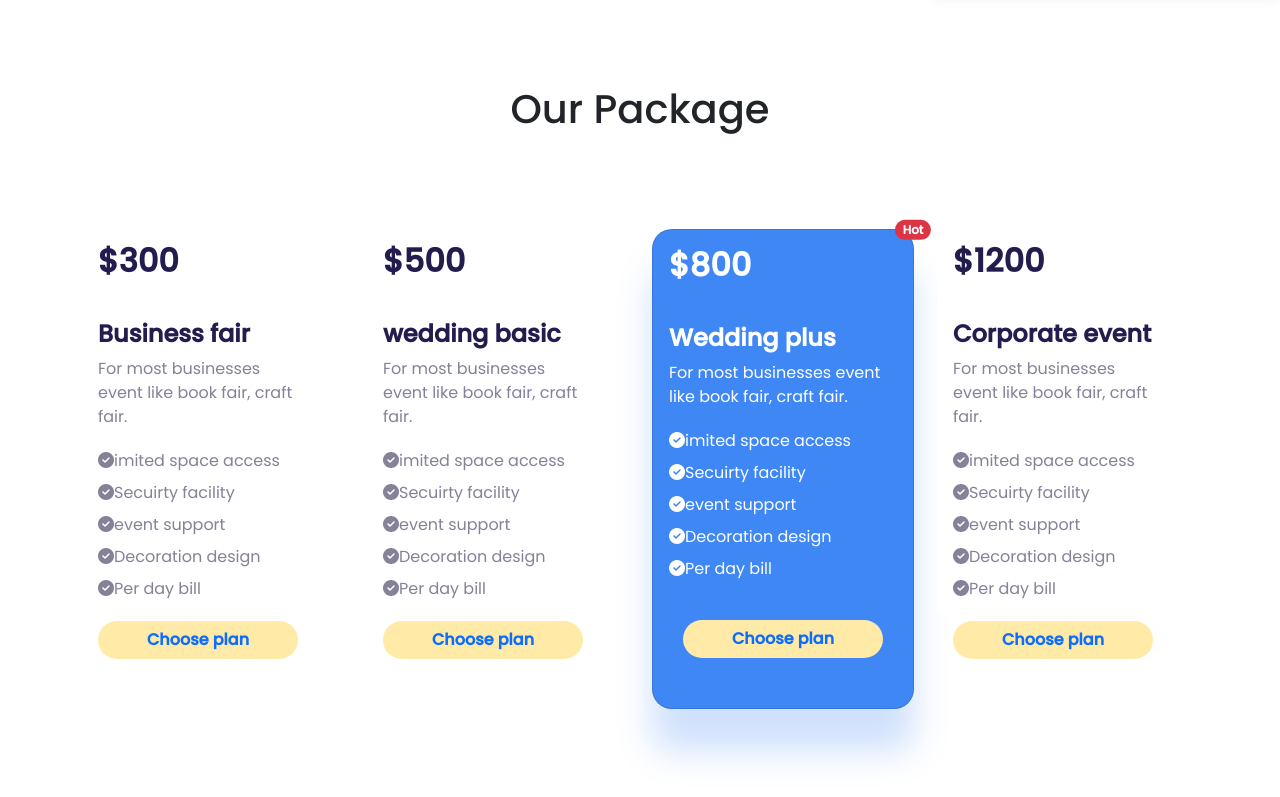
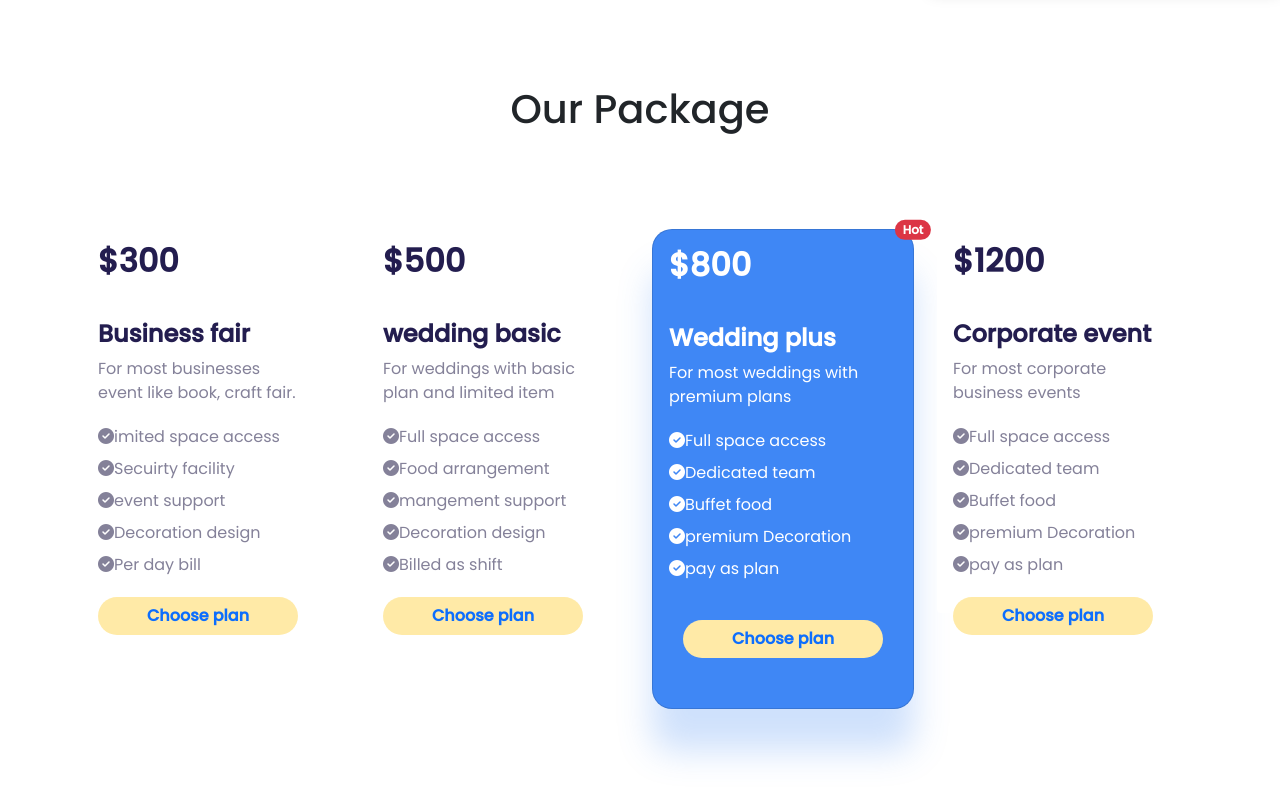
Before and after one commit to ysazzad/convention-center, a plain HTML site: page index.html in a window 1280 px wide. Shown: the part 704-1501 px from the top of the page. Drawn offline with nearby package versions, Linux system fonts and the light colour scheme.

Commit message:
final and final

```diff
--- a/index.html
+++ b/index.html
@@ -66,7 +66,8 @@
                                 next event</h1>
                             <p>A convention center is a large building that is designed to hold a convention, where
                                 individuals and groups gather to promote and share common interests</p>
-                            <button class="btn fw-bold px-5 py-2 book-btn">BOOK NOW</button>
+                            <a href="https://www.occc.net/" target="__blank"><button
+                                    class="btn fw-bold px-5 py-2 book-btn">BOOK NOW</button> </a>
                         </div>
                     </div>
                     <div class="carousel-item">
@@ -77,7 +78,8 @@
                                 next event</h1>
                             <p>A convention center is a large building that is designed to hold a convention, where
                                 individuals and groups gather to promote and share common interests</p>
-                            <button class="btn fw-bold px-5 py-2 book-btn">BOOK NOW</button>
+                            <a href="https://www.occc.net/" target="__blank"> <button
+                                    class="btn fw-bold px-5 py-2 book-btn">BOOK NOW</button></a>
 
                         </div>
                     </div>
@@ -89,7 +91,8 @@
                                 next event</h1>
                             <p>A convention center is a large building that is designed to hold a convention, where
                                 individuals and groups gather to promote and share common interests</p>
-                            <button class="btn fw-bold px-5 py-2 book-btn">BOOK NOW</button>
+                            <a href="https://www.occc.net/" target="__blank"> <button
+                                    class="btn fw-bold px-5 py-2 book-btn">BOOK NOW</button></a>
                         </div>
                     </div>
                 </div>
@@ -140,7 +143,7 @@
                             <h2 class="p-3 fw-bold navy-blue">$300</h2>
                             <div class="card-body">
                                 <h4 class="card-title fw-bold navy-blue">Business fair</h4>
-                                <p class="card-text check-color">For most businesses event like book fair, craft
+                                <p class="card-text check-color">For most businesses event like book, craft
                                     fair.
                                 </p>
                                 <div>
@@ -171,22 +174,24 @@
                             <h2 class="p-3 fw-bold navy-blue">$500</h2>
                             <div class="card-body">
                                 <h4 class="card-title fw-bold navy-blue">wedding basic</h4>
-                                <p class="card-text check-color">For most businesses event like book fair, craft
-                                    fair.
+                                <p class="card-text check-color">For weddings with basic plan
+
+                                    and limited item
                                 </p>
                                 <div>
-                                    <span class="check-color lh-lg"> <i class="fas fa-check-circle "></i>imited space
+                                    <span class="check-color lh-lg"> <i class="fas fa-check-circle "></i>Full space
                                         access</span>
                                     <br>
-                                    <span class="check-color lh-lg"> <i class="fas fa-check-circle"></i>Secuirty
-                                        facility</span> <br>
-                                    <span class="check-color lh-lg"> <i class="fas fa-check-circle"></i>event
-                                        support</span>
+                                    <span class="check-color lh-lg"> <i class="fas fa-check-circle"></i>Food arrangement
+                                    </span> <br>
+                                    <span class="check-color lh-lg"> <i class="fas fa-check-circle"></i>mangement
+                                        support
+                                    </span>
                                     <br>
                                     <span class="check-color lh-lg"> <i class="fas fa-check-circle"></i>Decoration
                                         design</span> <br>
-                                    <span class="check-color lh-lg"> <i class="fas fa-check-circle"></i>Per day
-                                        bill</span>
+                                    <span class="check-color lh-lg"> <i class="fas fa-check-circle"></i>Billed as shift
+                                    </span>
                                     <br>
 
                                 </div>
@@ -204,24 +209,28 @@
                                     <h2 class="p-3  fw-bold text-white">$800</h2>
                                     <div class="card-body">
                                         <h4 class="card-title fw-bold text-white">Wedding plus</h4>
-                                        <p class="card-text text-white">For most businesses event like book fair, craft
-                                            fair.
+                                        <p class="card-text text-white">For most weddings with
+                                            premium plans
+
                                         </p>
                                         <div>
-                                            <span class="text-white lh-lg"> <i class="fas fa-check-circle "></i>imited
+                                            <span class="text-white lh-lg"> <i class="fas fa-check-circle "></i>Full
                                                 space
                                                 access</span>
                                             <br>
-                                            <span class="text-white lh-lg"> <i class="fas fa-check-circle"></i>Secuirty
-                                                facility</span> <br>
-                                            <span class="text-white lh-lg"> <i class="fas fa-check-circle"></i>event
-                                                support</span>
+                                            <span class="text-white lh-lg"> <i class="fas fa-check-circle"></i>Dedicated
+                                                team
+                                            </span> <br>
+                                            <span class="text-white lh-lg"> <i class="fas fa-check-circle"></i>Buffet
+                                                food
+                                            </span>
                                             <br>
-                                            <span class="text-white lh-lg"> <i
-                                                    class="fas fa-check-circle"></i>Decoration
-                                                design</span> <br>
-                                            <span class="text-white lh-lg"> <i class="fas fa-check-circle"></i>Per day
-                                                bill</span>
+                                            <span class="text-white lh-lg"> <i class="fas fa-check-circle"></i>premium
+                                                Decoration
+                                            </span> <br>
+                                            <span class="text-white lh-lg"> <i class="fas fa-check-circle"></i>pay as
+                                                plan
+                                            </span>
                                             <br>
 
                                         </div>
@@ -248,22 +257,24 @@
                             <div class="card-body">
                                 <h4 class="card-title fw-bold navy-blue">Corporate event
                                 </h4>
-                                <p class="card-text check-color">For most businesses event like book fair, craft
-                                    fair.
+                                <p class="card-text check-color">For most corporate business
+
+                                    events
                                 </p>
                                 <div>
-                                    <span class="check-color lh-lg"> <i class="fas fa-check-circle "></i>imited space
+                                    <span class="check-color lh-lg"> <i class="fas fa-check-circle "></i>Full space
                                         access</span>
                                     <br>
-                                    <span class="check-color lh-lg"> <i class="fas fa-check-circle"></i>Secuirty
-                                        facility</span> <br>
-                                    <span class="check-color lh-lg"> <i class="fas fa-check-circle"></i>event
-                                        support</span>
+                                    <span class="check-color lh-lg"> <i class="fas fa-check-circle"></i>Dedicated team
+                                    </span> <br>
+                                    <span class="check-color lh-lg"> <i class="fas fa-check-circle"></i>Buffet food
+                                    </span>
                                     <br>
-                                    <span class="check-color lh-lg"> <i class="fas fa-check-circle"></i>Decoration
-                                        design</span> <br>
-                                    <span class="check-color lh-lg"> <i class="fas fa-check-circle"></i>Per day
-                                        bill</span>
+                                    <span class="check-color lh-lg"> <i class="fas fa-check-circle"></i>premium
+                                        Decoration
+                                    </span> <br>
+                                    <span class="check-color lh-lg"> <i class="fas fa-check-circle"></i>pay as plan
+                                    </span>
                                     <br>
 
                                 </div>
```
